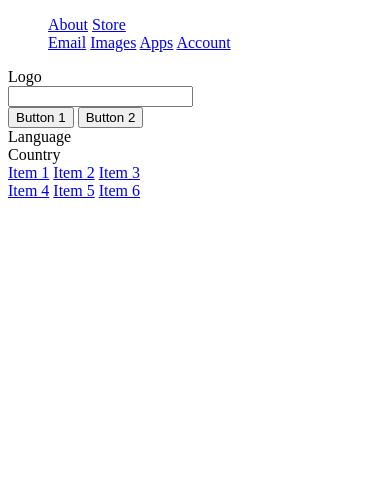
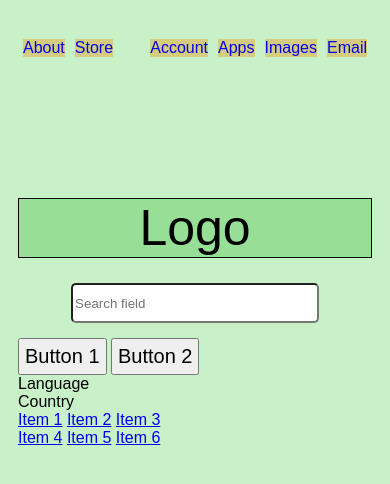
Before and after one commit to LenaIT/grid_layout, a plain HTML site: page index.html in a window 390 px wide. Drawn offline with Linux system fonts and the light colour scheme.

Commit message:
mobile part1

```diff
--- a/index.html
+++ b/index.html
@@ -11,21 +11,18 @@
 <body>
     <header>
         <menu>
-            <div class="left">
             <a href="#" class="about">About</a>
             <a href="#" class="store">Store</a>
-            </div>
-            <div class="right">
             <a href="#" class="email">Email</a>
             <a href="#" class="images">Images</a>
             <a href="#" class="apps">Apps</a>
             <a href="#" class="account">Account</a>
-            </div>
         </menu>
+    </header>
 
     <main>
-            <div class="logo">Logo</div>
-            <input type="search">
+        <p class="logo">Logo</p>
+        <input class="search" type="search" placeholder="Search field">
         <div class="buttons">
             <button>Button 1</button>
             <button>Button 2</button>
@@ -49,7 +46,7 @@
 
         </div>
     </footer>
-    </header>
+
 </body>
 
 </html>
--- a/style.css
+++ b/style.css
@@ -0,0 +1,62 @@
+/* mobile */
+@media (max-width: 425px) {
+    body {
+        max-width: 425px;
+        box-sizing: border-box;
+        padding: 10px;
+        font-family: Arial, Helvetica, sans-serif;
+        background-color: rgba(147, 229, 147, 0.5);
+    }
+
+    menu {
+        padding: 0px;
+    }
+
+    menu a {
+        margin: 5px;
+        text-decoration: none;
+        background-color: rgba(228, 168, 58, 0.5);
+    }
+
+    .about,
+    .store {
+        float: left;
+    }
+
+    .email,
+    .images,
+    .apps,
+    .account {
+        float: right;
+    }
+
+    main {}
+
+    .logo {
+        margin-top: 180px;
+        margin-bottom: 25px;
+        text-align: center;
+        font-size: 50px;
+        border: 1px solid black;
+        background-color: rgba(104, 206, 104, 0.5);
+    }
+
+    .search {
+        display: block;
+        margin: 0px auto;
+        width: 70%;
+        height: 40px;
+        border-radius: 5px;
+    }
+
+    .buttons {
+        margin-top: 15px;
+           }
+
+    button {
+        font-size: 20px;
+        padding: 5px;
+
+
+    }
+}
```
Lines whose indentation alone changed are shown as unchanged.
